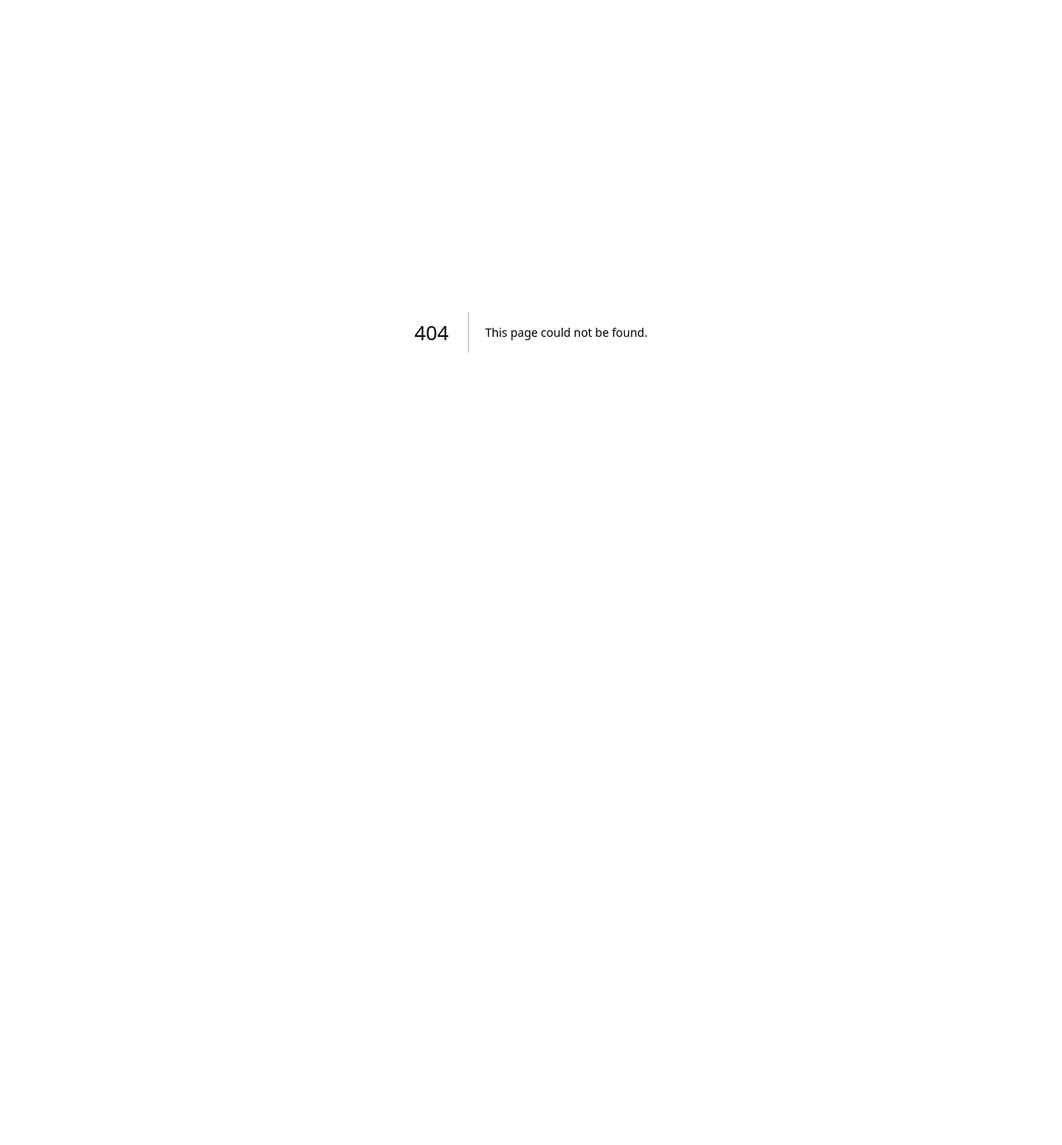
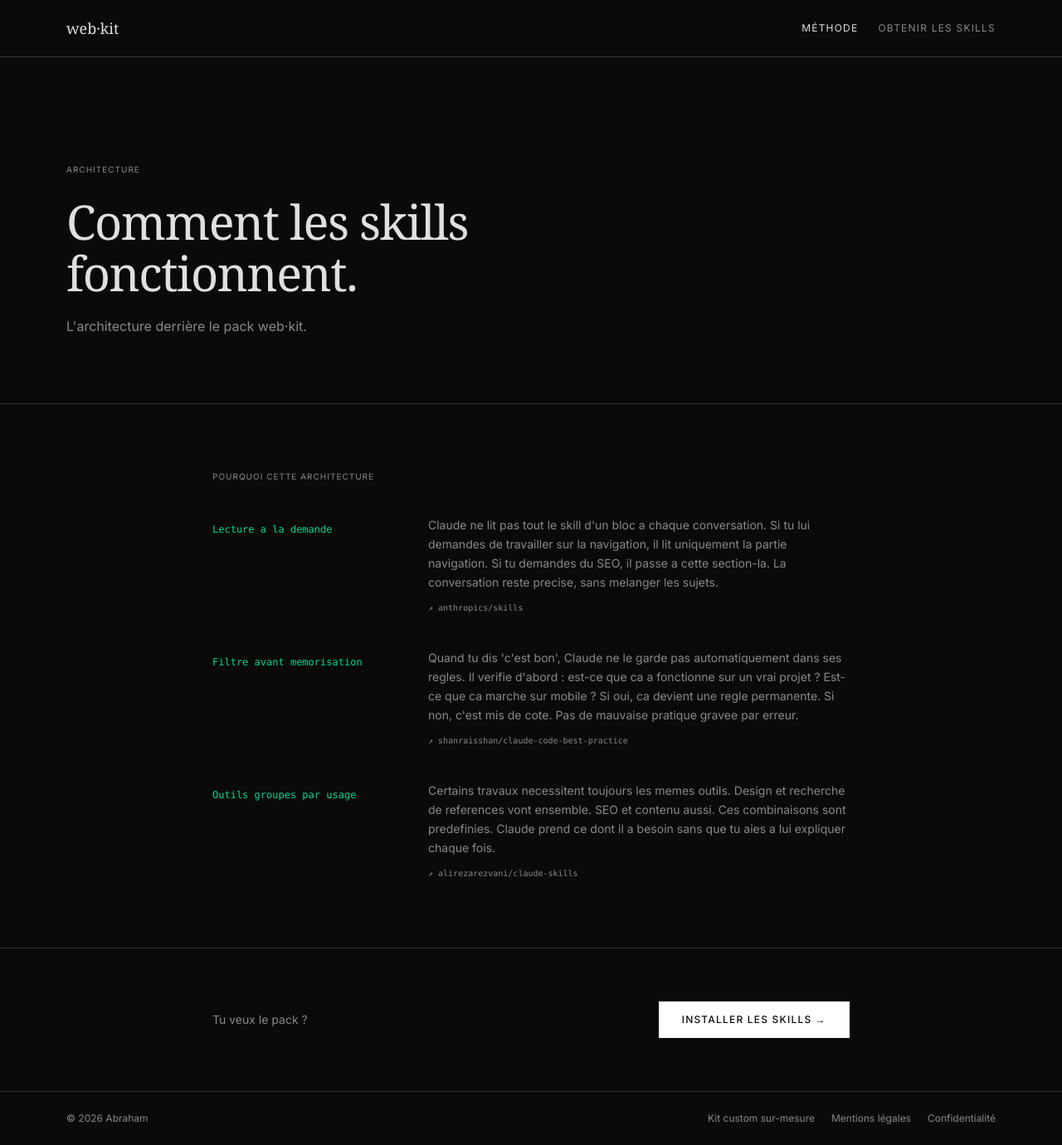
Before and after one commit to AbrahamBra/skill-lp, a Next.js app: page /methode in a window 1280 px wide. Before the commit this address had no page. Shown: the whole page at 83% size. Before the commit the page ends 800 px from the top, so only its background shows below. Built offline with nearby package versions, Linux system fonts and the light colour scheme.

Commit message:
feat: créer page /methode + migrer section pédagogie depuis home
Co-Authored-By: Claude Sonnet 4.6 <noreply@anthropic.com>

```diff
--- /dev/null
+++ b/src/app/methode/page.tsx
@@ -0,0 +1,116 @@
+export default function MethodePage() {
+  return (
+    <main className="min-h-screen">
+      {/* Nav */}
+      <nav className="flex items-center justify-between px-6 py-5 md:px-12 lg:px-20 border-b border-[var(--border)]">
+        <a
+          href="/"
+          className="font-[family-name:var(--font-serif)] text-lg"
+        >
+          web·kit
+        </a>
+        <div className="flex items-center gap-6">
+          <a
+            href="/methode"
+            className="text-xs uppercase tracking-widest text-[var(--text)] transition-colors"
+          >
+            Méthode
+          </a>
+          <a
+            href="/#get"
+            className="text-xs uppercase tracking-widest text-[var(--text-muted)] hover:text-[var(--text)] transition-colors"
+          >
+            Obtenir les skills
+          </a>
+        </div>
+      </nav>
+
+      {/* Hero */}
+      <section className="px-6 pt-24 pb-16 md:px-12 lg:px-20 lg:pt-32 lg:pb-20 border-b border-[var(--border)]">
+        <div className="max-w-3xl">
+          <p className="text-[10px] uppercase tracking-widest text-[var(--text-muted)] mb-6">
+            Architecture
+          </p>
+          <h1 className="font-[family-name:var(--font-serif)] text-[clamp(2rem,4.5vw,3.8rem)] leading-[1.08] tracking-tight">
+            Comment les skills fonctionnent.
+          </h1>
+          <p className="mt-5 text-[var(--text-muted)] text-base max-w-[52ch] leading-relaxed">
+            L'architecture derrière le pack web·kit.
+          </p>
+        </div>
+      </section>
+
+      {/* Architecture pédagogie — migré depuis home */}
+      <section className="px-6 py-20 md:px-12 lg:px-20">
+        <div className="max-w-3xl mx-auto">
+          <p className="text-[10px] uppercase tracking-widest text-[var(--text-muted)] mb-10">
+            Pourquoi cette architecture
+          </p>
+          <div className="space-y-10">
+            {[
+              {
+                concept: "Lecture a la demande",
+                why: "Claude ne lit pas tout le skill d'un bloc a chaque conversation. Si tu lui demandes de travailler sur la navigation, il lit uniquement la partie navigation. Si tu demandes du SEO, il passe a cette section-la. La conversation reste precise, sans melanger les sujets.",
+                source: { label: "anthropics/skills", url: "https://github.com/anthropics/skills" },
+              },
+              {
+                concept: "Filtre avant memorisation",
+                why: "Quand tu dis 'c'est bon', Claude ne le garde pas automatiquement dans ses regles. Il verifie d'abord : est-ce que ca a fonctionne sur un vrai projet ? Est-ce que ca marche sur mobile ? Si oui, ca devient une regle permanente. Si non, c'est mis de cote. Pas de mauvaise pratique gravee par erreur.",
+                source: { label: "shanraisshan/claude-code-best-practice", url: "https://github.com/shanraisshan/claude-code-best-practice" },
+              },
+              {
+                concept: "Outils groupes par usage",
+                why: "Certains travaux necessitent toujours les memes outils. Design et recherche de references vont ensemble. SEO et contenu aussi. Ces combinaisons sont predefinies. Claude prend ce dont il a besoin sans que tu aies a lui expliquer chaque fois.",
+                source: { label: "alirezarezvani/claude-skills", url: "https://github.com/alirezarezvani/claude-skills" },
+              },
+            ].map((item) => (
+              <div key={item.concept} className="grid grid-cols-1 md:grid-cols-[220px_1fr] gap-3 md:gap-10">
+                <div className="pt-0.5">
+                  <code className="text-xs font-mono text-emerald-400">{item.concept}</code>
+                </div>
+                <div>
+                  <p className="text-sm text-[var(--text-muted)] leading-relaxed">{item.why}</p>
+                  <a
+                    href={item.source.url}
+                    target="_blank"
+                    rel="noopener noreferrer"
+                    className="mt-3 inline-block text-[10px] font-mono text-[var(--text-muted)] hover:text-[var(--text)] transition-colors"
+                  >
+                    ↗ {item.source.label}
+                  </a>
+                </div>
+              </div>
+            ))}
+          </div>
+        </div>
+      </section>
+
+      {/* CTA retour */}
+      <section className="px-6 py-16 md:px-12 lg:px-20 border-t border-[var(--border)]">
+        <div className="max-w-3xl mx-auto flex flex-col sm:flex-row items-start sm:items-center justify-between gap-6">
+          <p className="text-sm text-[var(--text-muted)]">
+            Tu veux le pack ?
+          </p>
+          <a
+            href="/#get"
+            className="text-xs uppercase tracking-widest bg-white text-[#0a0a0a] px-7 py-3.5 font-medium hover:opacity-85 transition-opacity"
+          >
+            Installer les skills →
+          </a>
+        </div>
+      </section>
+
+      {/* Footer */}
+      <footer className="flex flex-col gap-3 px-6 py-6 md:flex-row md:items-center md:justify-between md:px-12 lg:px-20 border-t border-[var(--border)]">
+        <span className="text-xs text-[var(--text-muted)]">© 2026 Abraham</span>
+        <div className="flex gap-5 text-xs text-[var(--text-muted)]">
+          <a href="/agence" className="hover:text-[var(--text)] transition-colors">
+            Kit custom sur-mesure
+          </a>
+          <a href="#" className="hover:text-[var(--text)] transition-colors">Mentions légales</a>
+          <a href="#" className="hover:text-[var(--text)] transition-colors">Confidentialité</a>
+        </div>
+      </footer>
+    </main>
+  );
+}
--- a/src/app/page.tsx
+++ b/src/app/page.tsx
@@ -185,57 +185,14 @@ export default function Home() {
           <code className="font-mono text-[var(--text)]">~/.claude/skills/</code>.
           Claude Code les charge automatiquement.
         </p>
-      </section>
-
-      {/* Pédagogie architecture */}
-      <section className="px-6 py-16 md:px-12 lg:px-20 border-t border-[var(--border)]">
-        <div className="max-w-3xl mx-auto">
-          <p className="text-[10px] uppercase tracking-widest text-[var(--text-muted)] mb-10">
-            Pourquoi cette architecture
-          </p>
-          <div className="space-y-10">
-            {[
-              {
-                concept: "Lecture a la demande",
-                why: "Claude ne lit pas tout le skill d'un bloc a chaque conversation. Si tu lui demandes de travailler sur la navigation, il lit uniquement la partie navigation. Si tu demandes du SEO, il passe a cette section-la. La conversation reste precise, sans melanger les sujets.",
-                source: { label: "anthropics/skills", url: "https://github.com/anthropics/skills" },
-              },
-              {
-                concept: "Filtre avant memorisation",
-                why: "Quand tu dis 'c'est bon', Claude ne le garde pas automatiquement dans ses regles. Il verifie d'abord : est-ce que ca a fonctionne sur un vrai projet ? Est-ce que ca marche sur mobile ? Si oui, ca devient une regle permanente. Si non, c'est mis de cote. Pas de mauvaise pratique gravee par erreur.",
-                source: { label: "shanraisshan/claude-code-best-practice", url: "https://github.com/shanraisshan/claude-code-best-practice" },
-              },
-              {
-                concept: "Outils groupes par usage",
-                why: "Certains travaux necessitent toujours les memes outils. Design et recherche de references vont ensemble. SEO et contenu aussi. Ces combinaisons sont predefinies. Claude prend ce dont il a besoin sans que tu aies a lui expliquer chaque fois.",
-                source: { label: "alirezarezvani/claude-skills", url: "https://github.com/alirezarezvani/claude-skills" },
-              },
-            ].map((item) => (
-              <div key={item.concept} className="grid grid-cols-1 md:grid-cols-[220px_1fr] gap-3 md:gap-10">
-                <div className="pt-0.5">
-                  <code className="text-xs font-mono text-emerald-400">{item.concept}</code>
-                </div>
-                <div>
-                  <p className="text-sm text-[var(--text-muted)] leading-relaxed">{item.why}</p>
-                  <a
-                    href={item.source.url}
-                    target="_blank"
-                    rel="noopener noreferrer"
-                    className="mt-3 inline-block text-[10px] font-mono text-[var(--text-muted)] hover:text-[var(--text)] transition-colors"
-                  >
-                    ↗ {item.source.label}
-                  </a>
-                </div>
-              </div>
-            ))}
-          </div>
+        <p className="mt-4 text-center">
           <a
             href="/methode"
-            className="mt-12 inline-block text-[10px] text-[var(--text-muted)] hover:text-[var(--text)] transition-colors"
+            className="text-[10px] text-[var(--text-muted)] hover:text-[var(--text)] transition-colors"
           >
             Architecture complète → /methode
           </a>
-        </div>
+        </p>
       </section>
 
       {/* Lead Magnet */}
```
